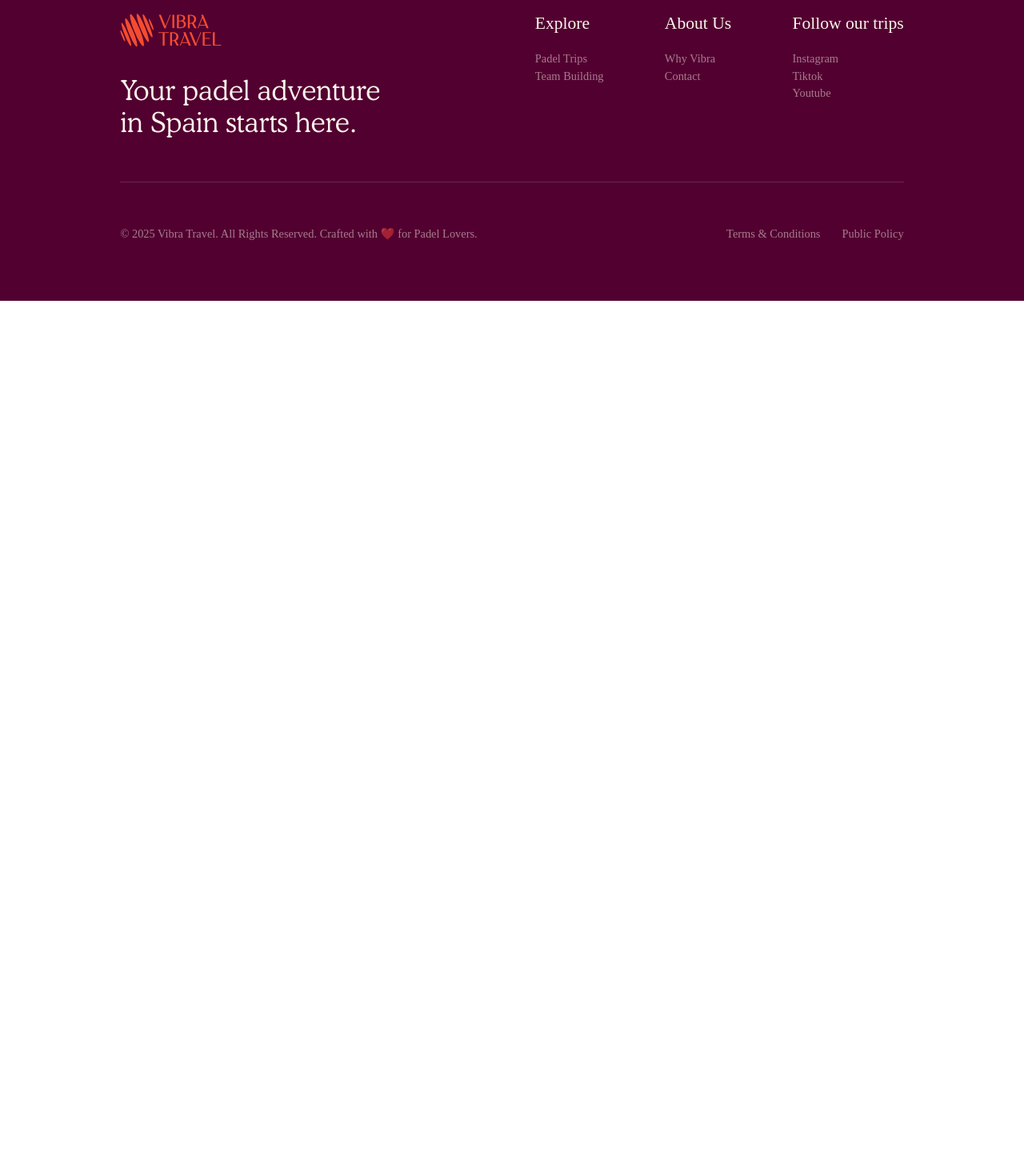
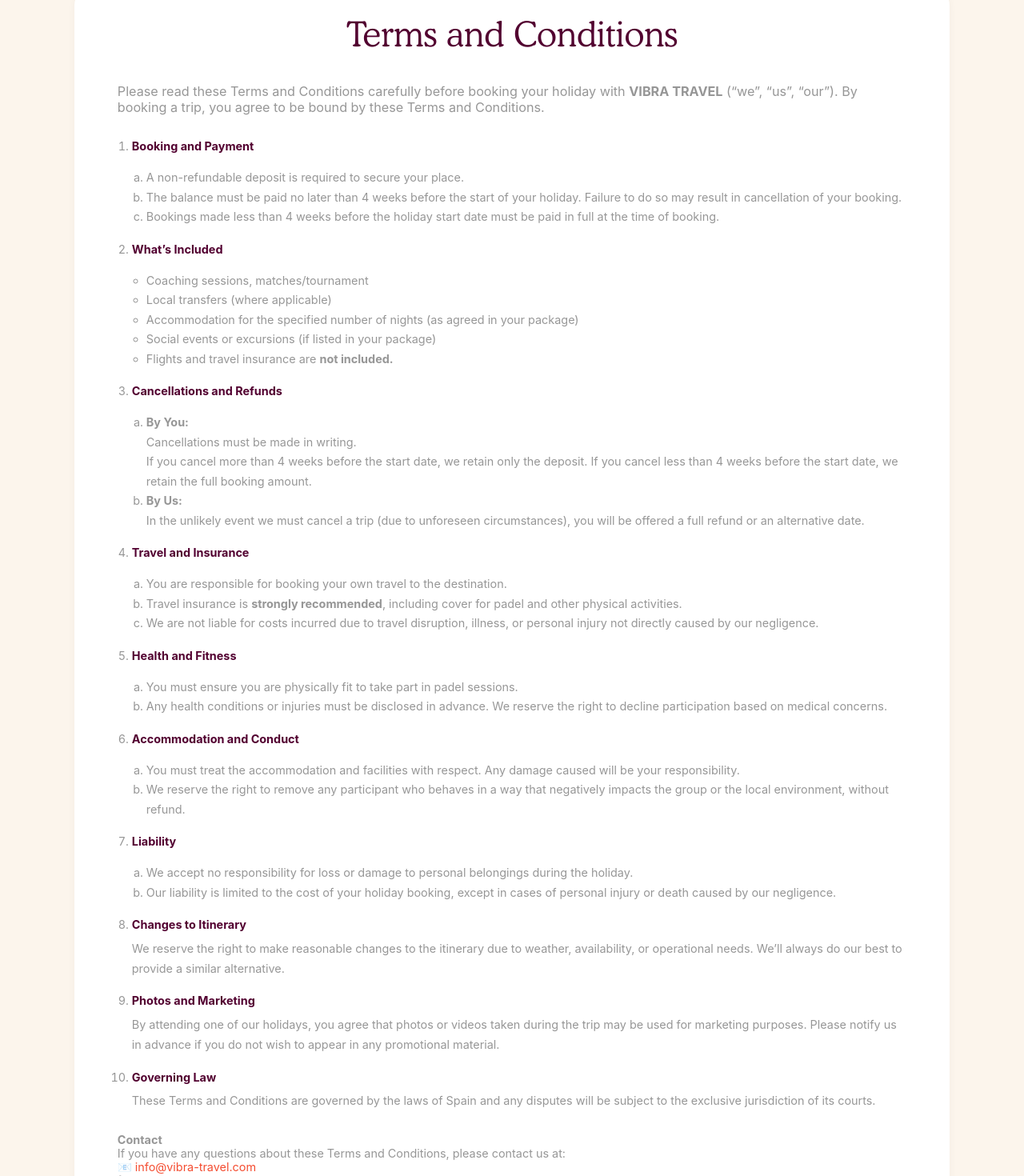
Before and after one commit to NicolasCornaglia/vibra-travel, a Vue app: page /legal in a window 1280 px wide. Before the commit this address had no page. Shown: the part 142-1612 px from the top of the page at 80% size. Before the commit the page ends 800 px from the top, so only its background shows below. Built offline with nearby package versions, Linux system fonts and the light colour scheme; a web font is replaced by a local one.

Commit message:
feat and fix: add TaC page and fix image of presentation of paadeltrips and teambuilding

```diff
--- a/src/components/PadelTripsPresentation.vue
+++ b/src/components/PadelTripsPresentation.vue
@@ -62,13 +62,14 @@ import PadelPresentation from "../assets/photos/padelPresentation.png"
 }
 
 .right-content img {
-  max-height: 630px;
+  max-height: 500px;
   max-width: 800px;
-  width: auto;
+  width: 40vw;
+  min-width: 300px;
   position: absolute;
-  width: 50vw;
   right: -13vw; /* forced to be 13vw to the right of the screen due to zoomed out requirement */
   top: 0;
+  object-fit: contain;
 }
 
 .title {
--- /dev/null
+++ b/src/components/TaC.vue
@@ -0,0 +1,179 @@
+<template>
+  <div class="tac-container">
+    <div class="tac-content">
+      <h1 class="tac-title cooper-font">Terms and Conditions</h1>
+      <p class="tac-desc fgrotesk-font">
+        Please read these Terms and Conditions carefully before booking your holiday with <b>VIBRA TRAVEL</b> (“we”, “us”, “our”). By booking a trip, you agree to be bound by these Terms and Conditions.
+      </p>
+      <ol class="tac-list fgrotesk-font">
+        <li>
+          <span class="tac-section-title">Booking and Payment</span>
+          <ol type="a">
+            <li>A non-refundable deposit is required to secure your place.</li>
+            <li>The balance must be paid no later than 4 weeks before the start of your holiday. Failure to do so may result in cancellation of your booking.</li>
+            <li>Bookings made less than 4 weeks before the holiday start date must be paid in full at the time of booking.</li>
+          </ol>
+        </li>
+        <li>
+          <span class="tac-section-title">What’s Included</span>
+          <ul>
+            <li>Coaching sessions, matches/tournament</li>
+            <li>Local transfers (where applicable)</li>
+            <li>Accommodation for the specified number of nights (as agreed in your package)</li>
+            <li>Social events or excursions (if listed in your package)</li>
+            <li>Flights and travel insurance are <b>not included.</b></li>
+          </ul>
+        </li>
+        <li>
+          <span class="tac-section-title">Cancellations and Refunds</span>
+          <ol type="a">
+            <li><b>By You:</b><br />
+              Cancellations must be made in writing.<br />
+              If you cancel more than 4 weeks before the start date, we retain only the deposit. If you cancel less than 4 weeks before the start date, we retain the full booking amount.
+            </li>
+            <li><b>By Us:</b><br />
+              In the unlikely event we must cancel a trip (due to unforeseen circumstances), you will be offered a full refund or an alternative date.
+            </li>
+          </ol>
+        </li>
+        <li>
+          <span class="tac-section-title">Travel and Insurance</span>
+          <ol type="a">
+            <li>You are responsible for booking your own travel to the destination.</li>
+            <li>Travel insurance is <b>strongly recommended</b>, including cover for padel and other physical activities.</li>
+            <li>We are not liable for costs incurred due to travel disruption, illness, or personal injury not directly caused by our negligence.</li>
+          </ol>
+        </li>
+        <li>
+          <span class="tac-section-title">Health and Fitness</span>
+          <ol type="a">
+            <li>You must ensure you are physically fit to take part in padel sessions.</li>
+            <li>Any health conditions or injuries must be disclosed in advance. We reserve the right to decline participation based on medical concerns.</li>
+          </ol>
+        </li>
+        <li>
+          <span class="tac-section-title">Accommodation and Conduct</span>
+          <ol type="a">
+            <li>You must treat the accommodation and facilities with respect. Any damage caused will be your responsibility.</li>
+            <li>We reserve the right to remove any participant who behaves in a way that negatively impacts the group or the local environment, without refund.</li>
+          </ol>
+        </li>
+        <li>
+          <span class="tac-section-title">Liability</span>
+          <ol type="a">
+            <li>We accept no responsibility for loss or damage to personal belongings during the holiday.</li>
+            <li>Our liability is limited to the cost of your holiday booking, except in cases of personal injury or death caused by our negligence.</li>
+          </ol>
+        </li>
+        <li>
+          <span class="tac-section-title">Changes to Itinerary</span>
+          <p>We reserve the right to make reasonable changes to the itinerary due to weather, availability, or operational needs. We’ll always do our best to provide a similar alternative.</p>
+        </li>
+        <li>
+          <span class="tac-section-title">Photos and Marketing</span>
+          <p>By attending one of our holidays, you agree that photos or videos taken during the trip may be used for marketing purposes. Please notify us in advance if you do not wish to appear in any promotional material.</p>
+        </li>
+        <li>
+          <span class="tac-section-title">Governing Law</span>
+          <p>These Terms and Conditions are governed by the laws of Spain and any disputes will be subject to the exclusive jurisdiction of its courts.</p>
+        </li>
+      </ol>
+      <div class="tac-contact fgrotesk-font">
+        <b>Contact</b><br />
+        If you have any questions about these Terms and Conditions, please contact us at:<br />
+        📧 <a href="mailto:info@vibra-travel.com">info@vibra-travel.com</a><br />
+        📞 <a href="tel:+34744484995">(+34) 744484995</a><br />
+        🌐 <a href="https://www.vibra-travel.com" target="_blank">www.vibra-travel.com</a>
+      </div>
+    </div>
+  </div>
+</template>
+
+<script setup lang="ts">
+
+</script>
+
+<style scoped>
+.tac-container {
+  display: flex;
+  justify-content: center;
+  background-color: var(--color-cream);
+  padding: 40px 0;
+}
+
+.tac-content {
+  width: 95vw;
+  max-width: 1300px;
+  background: var(--color-white);
+  border-radius: 30px;
+  padding: 40px 60px;
+  box-shadow: 0 2px 12px rgba(0,0,0,0.04);
+}
+
+.tac-title {
+  font-size: 48px;
+  color: var(--color-purple);
+  margin-bottom: 40px;
+  font-weight: 400;
+  text-align: center;
+}
+
+.tac-desc {
+  font-size: 18px;
+  color: rgba(0,0,0,0.41);
+  margin-bottom: 30px;
+}
+
+.tac-list {
+  color: rgba(0,0,0,0.41);
+  font-size: 16px;
+  line-height: 1.7;
+  margin-bottom: 30px;
+  padding-left: 20px;
+}
+.tac-list > li {
+  margin-bottom: 18px;
+}
+.tac-section-title {
+  color: var(--color-purple);
+  font-weight: bold;
+  display: inline-block;
+  margin-bottom: 6px;
+}
+.tac-list ul, .tac-list ol {
+  margin-top: 10px;
+  margin-bottom: 10px;
+  padding-left: 20px;
+}
+.tac-list p {
+  margin: 0;
+}
+
+.tac-contact {
+  font-size: 16px;
+  color: rgba(0,0,0,0.41);
+  margin-top: 30px;
+}
+.tac-contact a {
+  color: var(--color-orange);
+  text-decoration: none;
+}
+.tac-contact a:hover {
+  text-decoration: underline;
+}
+
+@media (max-width: 768px) {
+  .tac-content {
+    width: 99vw;
+    padding: 20px 10px;
+  }
+  .tac-title {
+    font-size: 32px;
+    text-align: center;
+  }
+  .tac-desc {
+    font-size: 15px;
+    text-align: center;
+  }
+}
+</style>
--- a/src/components/TeamBuildingPresentation.vue
+++ b/src/components/TeamBuildingPresentation.vue
@@ -63,11 +63,13 @@ import TeamPresentation from "../assets/photos/teamPresentation.png";
 .right-content img {
   max-height: 500px;
   max-width: 700px;
-  width: auto;
   position: absolute;
   width: 50vw;
   right: -13vw; /* forced to be 13vw to the right of the screen due to zoomed out requirement */
   top: 0;
+  width: 40vw;
+  min-width: 300px;
+  object-fit: contain;
 }
 
 .title {
--- /dev/null
+++ b/src/components/pages/LegalPage.vue
@@ -0,0 +1,11 @@
+<template>
+    <TaC />
+</template>
+
+<script setup>
+import TaC from '../TaC.vue';
+</script>
+
+<style scoped>
+
+</style>
--- a/src/router/index.ts
+++ b/src/router/index.ts
@@ -4,7 +4,8 @@ import HomePage from '../components/pages/HomePage.vue'
 import PadelTripsPage from '../components/pages/PadelTripsPage.vue'
 import TeamBuildingPage from '../components/pages/TeamBuildingPage.vue'
 import WhyVibraPage from '../components/pages/WhyVibraPage.vue'
-import Contact from '../components/pages/ContactPage.vue'
+import ContactPage from '../components/pages/ContactPage.vue'
+import LegalPage from '../components/pages/LegalPage.vue'
 
 const routes: Array<RouteRecordRaw> = [
   {
@@ -30,7 +31,12 @@ const routes: Array<RouteRecordRaw> = [
   {
     path: '/contact',
     name: 'Contact',
-    component: Contact
+    component: ContactPage
+  },
+  {
+    path: '/legal',
+    name: 'Legal',
+    component: LegalPage
   },
 ]
 
```
